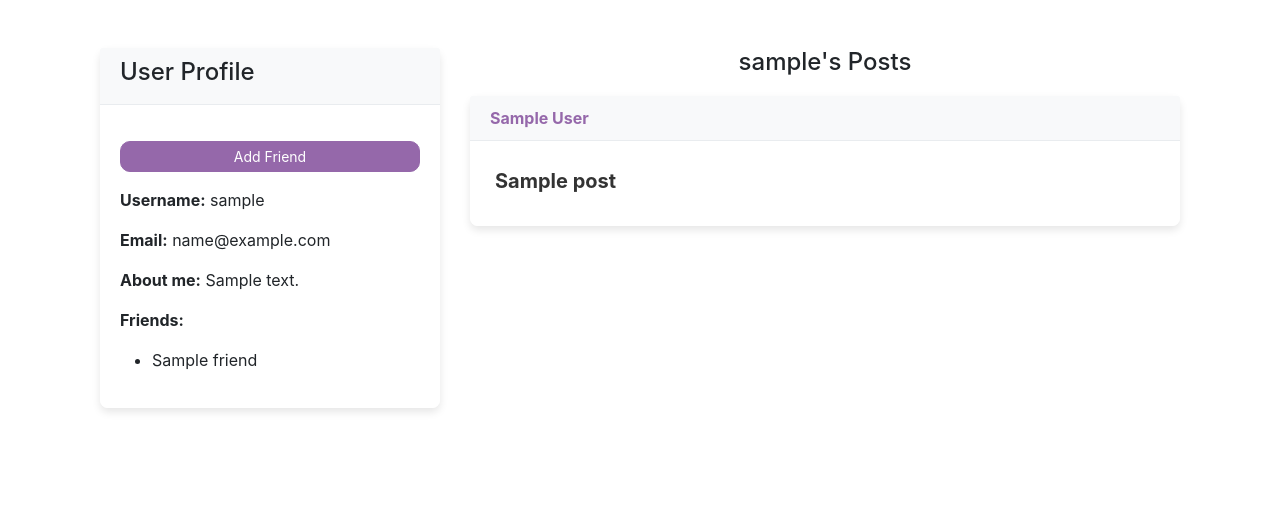
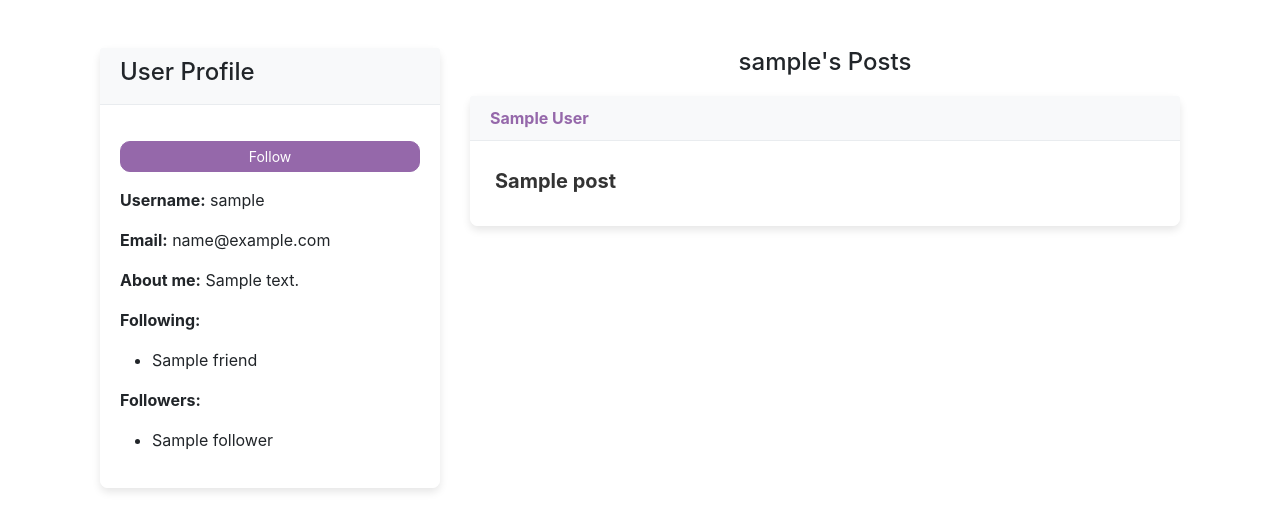
Before and after one commit to nuochka/Charoite, a Flask app: a page that uses blog/templates/profile.html in a window 1280 px wide. Shown: the part 58-589 px from the top of the page. Run offline with Flask 3, Linux system fonts and the light colour scheme; the visitor is signed in with stand-in values (Sample User, id 1); a database or web service that is not in the repository returns one stand-in record (values such as "Sample title"); some libraries are stand-ins or nearby versions.

Commit message:
Refactor mutual friendship to follow/unfollow system

```diff
--- a/blog/profile.py
+++ b/blog/profile.py
@@ -99,8 +99,8 @@ def profile(db):
         return redirect(request.url)
 
 
-    @profile_bp.route('/profile/add_friend/<username>', methods=['POST'])
-    def add_friend(username):
+    @profile_bp.route('/profile/follow/<username>', methods=['POST'])
+    def follow(username):
         if 'username' in session:
             current_username = session['username']
             friend_username = request.form.get('friend_username')
@@ -108,13 +108,19 @@ def profile(db):
                 user = users_collection.find_one({'username': current_username})
                 friend = users_collection.find_one({'username': friend_username})
                 if user and friend and friend['username'] != user['username']:
-                    users_collection.update_one({'_id': user['_id']}, {'$addToSet': {'friends': friend['username']}})
-                    users_collection.update_one({'_id': friend['_id']}, {'$addToSet': {'friends': user['username']}})
+                    users_collection.update_one(
+                        {'_id': user['_id']},
+                        {'$addToSet': {'following': friend['username']}}
+                    )
+                    users_collection.update_one(
+                        {'_id': friend['_id']},
+                        {'$addToSet': {'followers': user['username']}}
+                    )
                     return redirect(url_for('profile.user_profile', username=friend['username']))
         return redirect(url_for('profile.home'))
 
-    @profile_bp.route('/profile/remove_friend/<username>', methods=['POST'])
-    def remove_friend(username):
+    @profile_bp.route('/profile/unfollow/<username>', methods=['POST'])
+    def unfollow(username):
         if 'username' in session:
             current_username = session['username']
             friend_username = request.form.get('friend_username')
@@ -122,9 +128,16 @@ def profile(db):
                 user = users_collection.find_one({'username': current_username})
                 friend = users_collection.find_one({'username': friend_username})
                 if user and friend:
-                    users_collection.update_one({'_id': user['_id']}, {'$pull': {'friends': friend['username']}})
-                    users_collection.update_one({'_id': friend['_id']}, {'$pull': {'friends': user['username']}})
+                    users_collection.update_one(
+                        {'_id': user['_id']},
+                        {'$pull': {'following': friend['username']}}
+                    )
+                    users_collection.update_one(
+                        {'_id': friend['_id']},
+                        {'$pull': {'followers': user['username']}}
+                    )
                     return redirect(url_for('profile.user_profile', username=friend['username']))
         return redirect(url_for('profile.home'))
 
+
     return profile_bp
--- a/blog/templates/profile.html
+++ b/blog/templates/profile.html
@@ -17,30 +17,34 @@
                         {% endif %}
                         <a href="{{ url_for('profile.edit_profile', username=user.username) }}" class="btn btn-sm btn-primary w-100 mt-3 my-3">Edit Profile</a>
                     {% else %}
-                    {% if session.username %}
-                        {% if user.username != session.username %}
-                            {% if session.username in user.friends %}
-                                <form action="{{ url_for('profile.remove_friend', username=user.username) }}" method="POST">
+                        {% if session.username %}
+                            {% if session.username in user.followers %}
+                                <form action="{{ url_for('profile.unfollow', username=user.username) }}" method="POST">
                                     <input type="hidden" name="friend_username" value="{{ user.username }}">
-                                    <button type="submit" class="btn btn-sm btn-danger w-100 mt-3 my-3">Remove Friend</button>
+                                    <button type="submit" class="btn btn-sm btn-danger w-100 mt-3 my-3">Unfollow</button>
                                 </form>
                             {% else %}
-                                <form action="{{ url_for('profile.add_friend', username=user.username) }}" method="POST">
+                                <form action="{{ url_for('profile.follow', username=user.username) }}" method="POST">
                                     <input type="hidden" name="friend_username" value="{{ user.username }}">
-                                    <button type="submit" class="btn btn-sm btn-primary w-100 mt-3 my-3">Add Friend</button>
+                                    <button type="submit" class="btn btn-sm btn-primary w-100 mt-3 my-3">Follow</button>
                                 </form>
                             {% endif %}
                         {% endif %}
-                    {% endif %}
                     {% endif %}
                     <div class="profile-details">
                         <p><strong>Username:</strong> {{ user.username }}</p>
                         <p><strong>Email:</strong> {{ user.email }}</p>
                         <p><strong>About me:</strong> {{ user.bio }}</p>
-                        <p><strong>Friends:</strong></p>
+                        <p><strong>Following:</strong></p>
                         <ul>
-                            {% for friend in user.friends %}
+                            {% for friend in user.following %}
                                 <li>{{ friend }}</li>
+                            {% endfor %}
+                        </ul>
+                        <p><strong>Followers:</strong></p>
+                        <ul>
+                            {% for follower in user.followers %}
+                                <li>{{ follower }}</li>
                             {% endfor %}
                         </ul>
                     </div>
```
